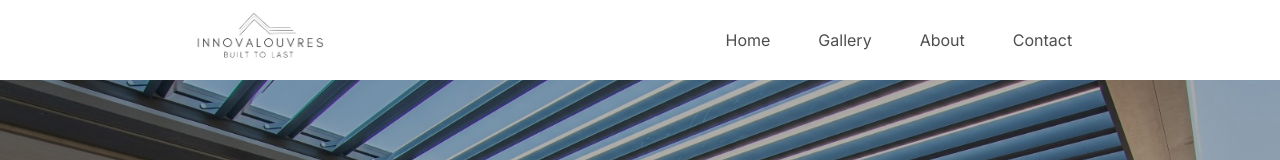
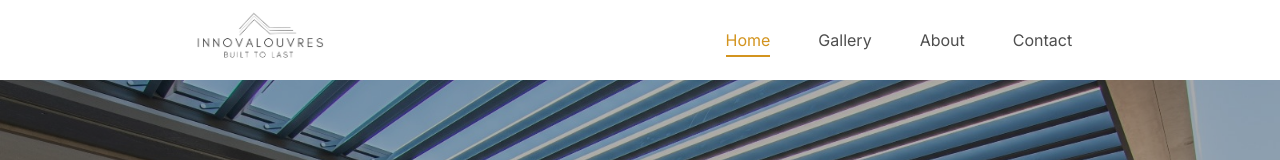
Before and after one commit to arielbvergara/innovalouvres, a Next.js app: page / in a window 1280 px wide. Shown: the top 160 px of the page. Built offline with nearby package versions, Linux system fonts and the light colour scheme.

Commit message:
adding color to the elements in the header

```diff
--- a/src/app/globals.css
+++ b/src/app/globals.css
@@ -6,5 +6,12 @@
     :root{
         --header-height: 5rem;
         --body-min-height: calc(100vh - var(--header-height));
+        --main-color: #D3941F;
     }
 }
+
+.active{
+    border-bottom: 2px solid var(--main-color);
+    padding-bottom: 5px;
+    color: var(--main-color);
+}
--- a/src/components/header.js
+++ b/src/components/header.js
@@ -1,9 +1,17 @@
-    import { faBars } from "@fortawesome/free-solid-svg-icons";
+'use client'
+
+import { faBars } from "@fortawesome/free-solid-svg-icons";
 import { FontAwesomeIcon } from "@fortawesome/react-fontawesome";
 import Image from "next/image";
 import Link from "next/link";
+import { usePathname } from 'next/navigation'
 
 export default function Header({}) {
+
+    const path = usePathname()
+
+    console.log(path)
+
     return (
         <div className="left-0 top-0 z-50 flex size-full h-[--header-height] justify-between bg-white text-grey">
            <div className="logo mx-4 my-auto flex-none sm:mx-auto">
@@ -18,16 +26,16 @@ export default function Header({}) {
             </Link>
            </div>
            <div className="pages m-auto flex hidden sm:block">
-                <Link href="/" className="m-2 hover:text-light-orange md:m-4 lg:m-6">
+                <Link href="/" className={path === "/" ? "m-2 hover:text-light-orange md:m-4 lg:m-6 active" : "m-2 hover:text-light-orange md:m-4 lg:m-6"} >
                     Home
                 </Link>
-                <Link href="/gallery" className="m-2 hover:text-light-orange md:m-4 lg:m-6">
+                <Link href="/gallery" className={path === "/gallery" ? "m-2 hover:text-light-orange md:m-4 lg:m-6 active" : "m-2 hover:text-light-orange md:m-4 lg:m-6"}>
                     Gallery
                 </Link>
-                <Link href="/about" className="m-2 hover:text-light-orange md:m-4 lg:m-6">
+                <Link href="/about" className={path === "/about" ? "m-2 hover:text-light-orange md:m-4 lg:m-6 active" : "m-2 hover:text-light-orange md:m-4 lg:m-6"}>
                     About
                 </Link>
-                <Link href="/contact" className="m-2 hover:text-light-orange md:m-4 lg:m-6">
+                <Link href="/contact" className={path === "/contact" ? "m-2 hover:text-light-orange md:m-4 lg:m-6 active" : "m-2 hover:text-light-orange md:m-4 lg:m-6"}>
                     Contact
                 </Link>
            </div>
```
